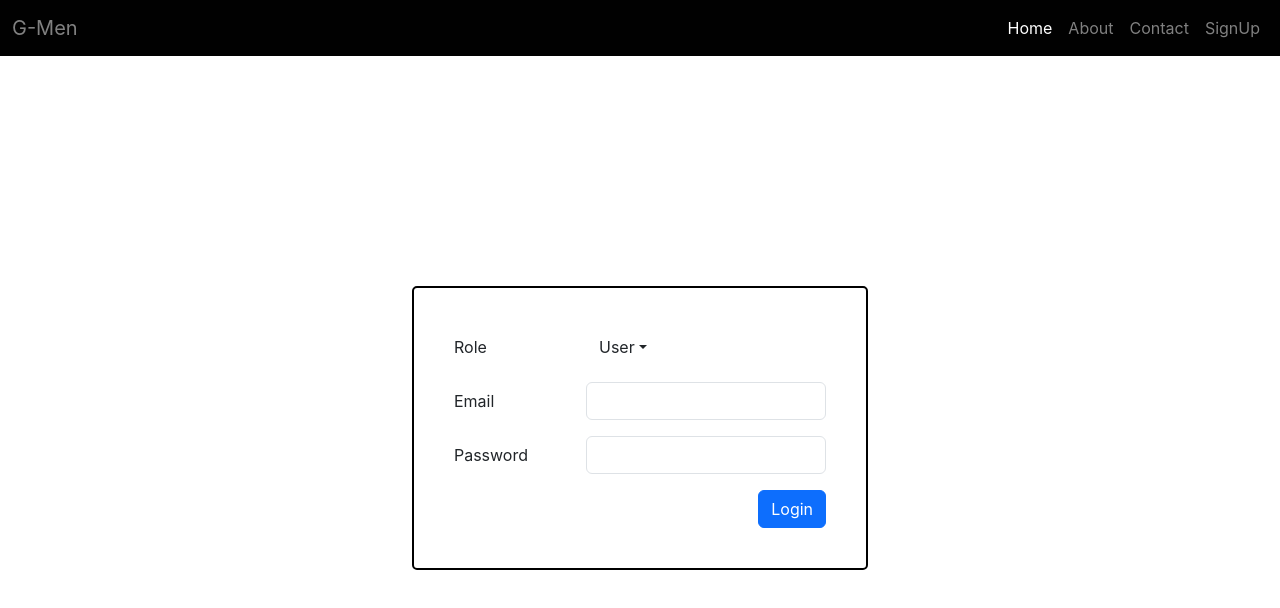
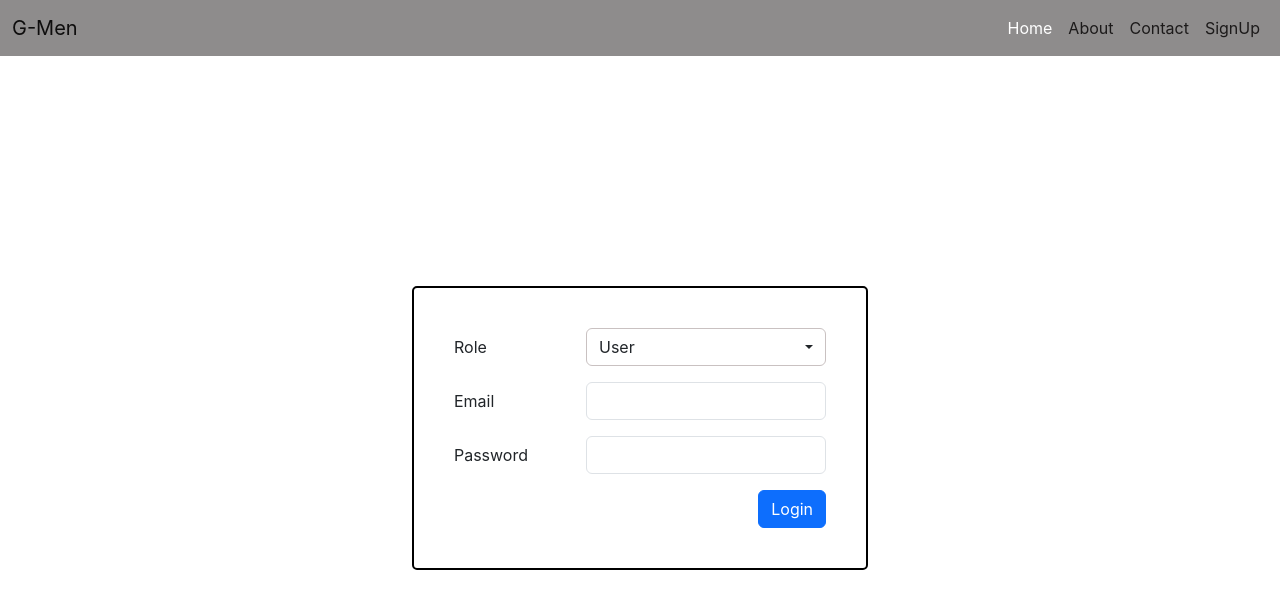
Before and after one commit to arunar1/grievance-management-system, a React (Create React App) app: page / in a window 1280 px wide. Shown: the top 608 px of the page. Built offline with nearby package versions, Linux system fonts and the light colour scheme.

Commit message:
add : added style

```diff
--- a/src/App.css
+++ b/src/App.css
@@ -46,16 +46,17 @@
 }
 
 .nav-link{
-  color: grey;
+  color: rgb(28, 26, 26);
 }
 
+
 .navbar-brand{
-  color: grey;
+  color: rgb(14, 13, 13);
 }
 
 .nav-header{
-  background-color: rgb(1, 1, 1);
 
+  background-color: rgba(30, 27, 27, 0.5);
 }
 
 
@@ -76,8 +77,15 @@
 .custome-dropdown{
     width: 100%;
     text-align: left;
+    display: flex;
+    justify-content: space-between;
+    align-items: center;
+    border:1px solid rgb(201, 193, 193);
 
 }
+
+
+
 @media (max-width: 700px) {
   .signup-container {
     padding: 20px;
--- a/src/components/Pages/SignUp/Signup.js
+++ b/src/components/Pages/SignUp/Signup.js
@@ -41,10 +41,10 @@ export default function Signup() {
       <form className="row g-3 signup-container" onSubmit={handleSubmit}>
         <div className="row mb-3">
           <label className="col-sm-2 col-form-label">Role</label>
-          <div className="col-sm-10">
+          <div className="col-sm-4">
             <div className="dropdown">
               <button
-                className="btn dropdown-toggle"
+                className="btn dropdown-toggle custome-dropdown"
                 type="button"
                 data-bs-toggle="dropdown"
                 aria-expanded="false"
```
